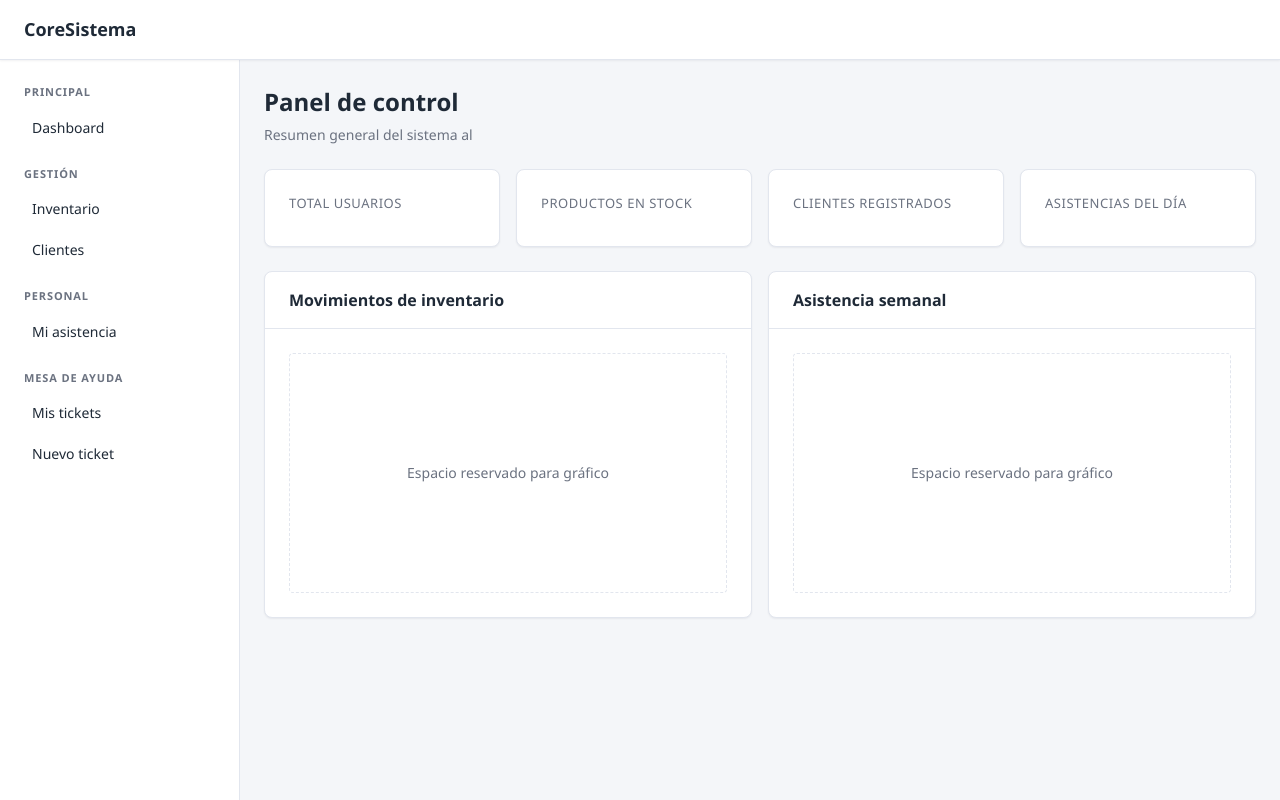
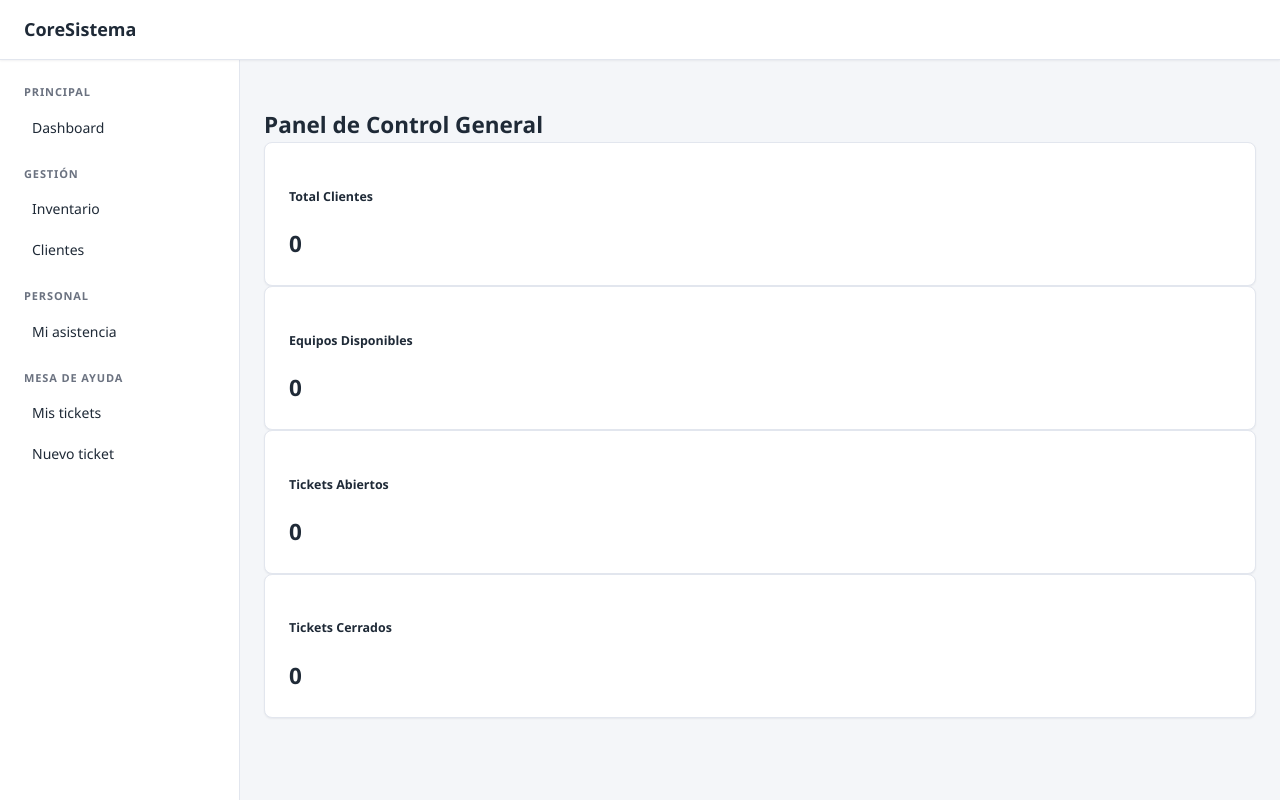
Before and after one commit to DavidFH951/SISTEMA-EMPRESARIAL, a Django app: template templates/dashboard/index.html in a window 1280 px wide. Run offline with Django 5.2, Linux system fonts and the light colour scheme; the template is opened without the code that fills it, so the values that code supplies are empty.

Commit message:
Actualizar diseno del dashboard a los nuevos modelos

```diff
--- a/templates/dashboard/index.html
+++ b/templates/dashboard/index.html
@@ -1,59 +1,49 @@
 {% extends "base.html" %}
-{% load static %}
-
-{% block title %}Dashboard | Sistema Empresarial{% endblock %}
-{% block page_title %}Panel de control{% endblock %}
-{% block page_subtitle %}Resumen general del sistema al {{ today }}{% endblock %}
-
-{% block extra_css %}
-    <link rel="stylesheet" href="{% static 'css/pages/dashboard.css' %}">
-{% endblock %}
 
 {% block content %}
-<section class="stats-grid">
-    <article class="stat-card">
-        <span class="stat-card__label">Total Usuarios</span>
-        <span class="stat-card__value">{{ total_users }}</span>
-    </article>
+<div class="container mt-4">
+    <h2 class="mb-4">Panel de Control General</h2>
 
-    <article class="stat-card">
-        <span class="stat-card__label">Productos en Stock</span>
-        <span class="stat-card__value">{{ products_in_stock }}</span>
-    </article>
+    <div class="row">
+        <!-- Tarjeta de Clientes -->
+        <div class="col-md-3 mb-4">
+            <div class="card text-white bg-primary h-100 shadow-sm">
+                <div class="card-body text-center">
+                    <h5 class="card-title">Total Clientes</h5>
+                    <h2 class="display-4 font-weight-bold">{{ total_clientes|default:"0" }}</h2>
+                </div>
+            </div>
+        </div>
 
-    <article class="stat-card">
-        <span class="stat-card__label">Clientes Registrados</span>
-        <span class="stat-card__value">{{ total_clients }}</span>
-    </article>
+        <!-- Tarjeta de Equipos en Inventario -->
+        <div class="col-md-3 mb-4">
+            <div class="card text-white bg-info h-100 shadow-sm">
+                <div class="card-body text-center">
+                    <h5 class="card-title">Equipos Disponibles</h5>
+                    <h2 class="display-4 font-weight-bold">{{ equipos_disponibles|default:"0" }}</h2>
+                </div>
+            </div>
+        </div>
 
-    <article class="stat-card">
-        <span class="stat-card__label">Asistencias del Día</span>
-        <span class="stat-card__value">{{ today_attendance }}</span>
-    </article>
-</section>
+        <!-- Tarjeta de Tickets Abiertos -->
+        <div class="col-md-3 mb-4">
+            <div class="card text-white bg-danger h-100 shadow-sm">
+                <div class="card-body text-center">
+                    <h5 class="card-title">Tickets Abiertos</h5>
+                    <h2 class="display-4 font-weight-bold">{{ tickets_abiertos|default:"0" }}</h2>
+                </div>
+            </div>
+        </div>
 
-{# Contenedores reservados para futuros gráficos y widgets #}
-<section class="widgets-grid">
-    <article class="widget">
-        <header class="widget__header">
-            <h2 class="widget__title">Movimientos de inventario</h2>
-        </header>
-        <div class="widget__body widget__body--placeholder" data-widget="inventory-chart">
-            Espacio reservado para gráfico
+        <!-- Tarjeta de Tickets Cerrados -->
+        <div class="col-md-3 mb-4">
+            <div class="card text-white bg-success h-100 shadow-sm">
+                <div class="card-body text-center">
+                    <h5 class="card-title">Tickets Cerrados</h5>
+                    <h2 class="display-4 font-weight-bold">{{ tickets_cerrados|default:"0" }}</h2>
+                </div>
+            </div>
         </div>
-    </article>
-
-    <article class="widget">
-        <header class="widget__header">
-            <h2 class="widget__title">Asistencia semanal</h2>
-        </header>
-        <div class="widget__body widget__body--placeholder" data-widget="attendance-chart">
-            Espacio reservado para gráfico
-        </div>
-    </article>
-</section>
+    </div>
+</div>
 {% endblock %}
-
-{% block extra_js %}
-    <script src="{% static 'js/modules/dashboard.js' %}" defer></script>
-{% endblock %}
```
